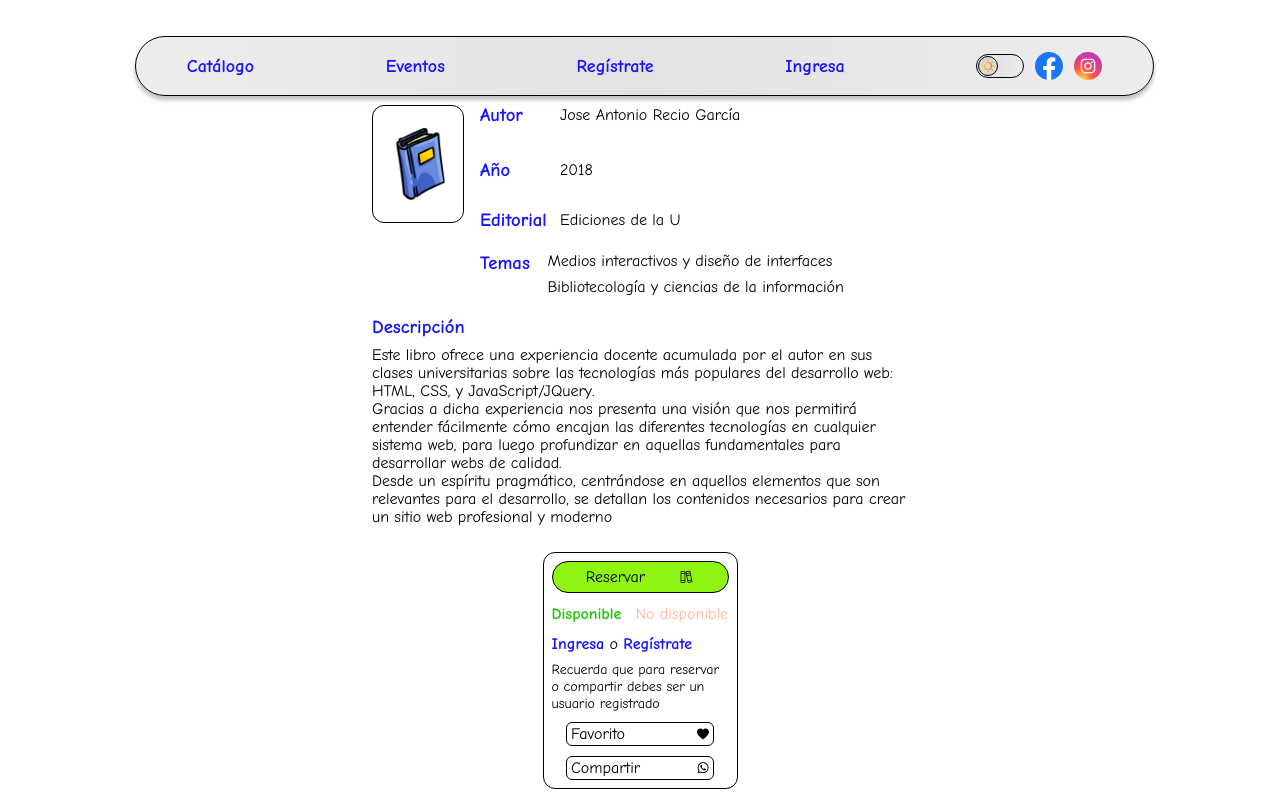
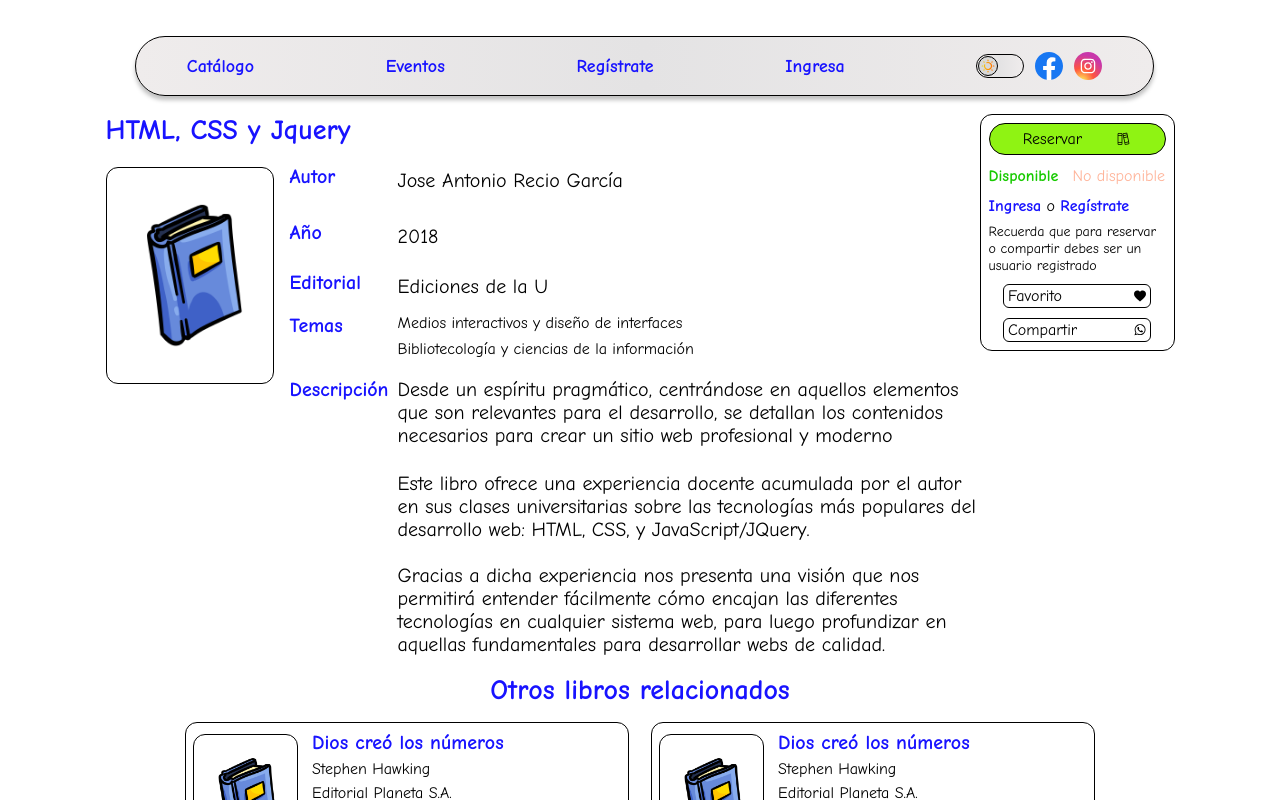
Before and after one commit to juan1988-tech/biblioteams, a Next.js app: page /cathalog/1 in a window 1280 px wide. Shown: the top 800 px of the page. Built offline with nearby package versions, Linux system fonts and the light colour scheme.

Commit message:
seccion libro hasta catalogo terminado

```diff
--- a/src/app/(home)/cathalog/[book]/book.module.css
+++ b/src/app/(home)/cathalog/[book]/book.module.css
@@ -3,6 +3,11 @@
     margin: 0 auto;
     margin-bottom: 1.6rem;
     font-size: 1.6rem;
+}
+
+.Book__container_grid{
+    display: flex;
+    flex-direction: column;
 }
 
 .Book_main_information{
@@ -108,6 +113,7 @@
 
     .Book_main_tittle{
         grid-area: Book_main_tittle;
+        font-size: 2.8rem;
     }
 
     .Book_image_container{
@@ -144,3 +150,120 @@
         width: 100%;
     }
 }
+
+@media screen and (min-width: 744px){
+    .Book_main_container{
+        width: 68.9rem;
+    }
+
+    .Book_main_information{
+        width: 48.8rem;
+        grid-template: 2.5rem 4.3rem 3.6rem 3.2rem 4.8rem 27rem/ 9.2rem 1fr;
+        grid-template-areas:"Book_main_tittle Book_main_tittle"
+        "Book_image_container Book_author"
+        "Book_image_container Book_year"
+        "Book_image_container Book_publisher"
+        "Book_image_container Book_topics"
+        " . Books_description";
+    }
+
+    .Book__container_grid{
+        flex-direction: row;
+    }
+}
+
+@media screen and (min-width: 1133px){
+    .Book_main_container{
+        width: 106.9rem;
+    }
+
+    .Book_main_information{
+        width: 87.4rem;
+        grid-template: 2.5rem 4.3rem 3.6rem 3.2rem 4.8rem 28rem/ 16.8rem 1fr;
+        grid-template-areas:"Book_main_tittle Book_main_tittle"
+        "Book_image_container Book_author"
+        "Book_image_container Book_year"
+        "Book_image_container Book_publisher"
+        "Book_image_container Book_topics"
+        " . Books_description";
+    }
+
+    .Book_image_container{
+        width: 16.8rem;
+        height: 21.7rem;
+    }
+
+    .Book_image_container img{
+        width: 14.5rem;
+        height: 14.5rem;
+    }
+
+
+    .Book_author h3,
+    .Book_year h3,
+    .Book_publisher h3,
+    .Book_topics h3,
+    .Books_description h3{
+        font-size: 2rem;
+        width: 10.8rem;
+    }
+
+    .Book_author h3 + p,
+    .Book_year h3 + p,
+    .Book_publisher h3 + p,
+    .Books_description p{
+        font-size: 2rem;
+        margin-top: 0.8rem;
+    }
+
+    .Book_topics_dewey{
+        font-size: 1.6rem;
+        width: 84%;
+    }
+
+    .Books_description{
+        display: grid;
+        grid-template: 8.6rem 10rem 1fr/10.8rem 1fr;
+        grid-template-areas:"description-tittle p1"
+                            " . p2"
+                            " . p3";
+    }
+
+    .Books_description h3{
+        grid-area:description-tittle;
+    }
+
+    .Books_description p{
+        margin-top: 0;
+    }
+
+    .Books_description p:nth-child(1){
+        grid-area: p1;
+    }
+
+    .Books_description p:nth-child(2){
+        grid-area: p2;
+    }
+
+    .Books_description p:nth-child(3){
+        grid-area: p3;
+    }
+
+    .Books_recommended .Book__main_tittle{
+        font-size: 2.8rem;
+    }
+
+    .Other__Books_target{
+        display: flex;
+        width: 91rem;
+        justify-content: space-between;
+        margin: 0 auto;
+    }
+}
+
+
+@media screen and (min-width: 1280px){
+    .Book_main_information{
+        padding-top: 11.4rem;
+    }
+}
--- a/src/app/(home)/cathalog/[book]/page.jsx
+++ b/src/app/(home)/cathalog/[book]/page.jsx
@@ -5,8 +5,8 @@ import OtherBooksTarget from '@/components/Books/OtherBooksTarget/OtherBooksTarg
 
 export default function Page() {
   return (
-      <>
       <main className={styles.Book_main_container}>
+      <div className={styles.Book__container_grid}>
       <section className={styles.Book_main_information}>
         <h1 className={styles.Book_main_tittle}>HTML, CSS y Jquery</h1>
         <figure className={styles.Book_image_container}>
@@ -43,12 +43,15 @@ export default function Page() {
         </article>
       </section>
       <BookActionTarget/>
+      </div>
       <section className={styles.Books_recommended}>
         <h1 className={styles.Book__main_tittle}>Otros libros relacionados</h1>
-        <OtherBooksTarget/>
-        <OtherBooksTarget/>
+        <article className={styles.Other__Books_target}>
+          <OtherBooksTarget/>
+          <OtherBooksTarget/>
+        </article>
       </section>
       </main>
-      </>
+
   )
 }
--- a/src/components/Books/BookActionTarget/BookActionTarget.module.css
+++ b/src/components/Books/BookActionTarget/BookActionTarget.module.css
@@ -71,3 +71,16 @@
     margin-top: 1rem;
     background: var(--main-bakground);
 }
+
+@media screen and (min-width: 744px){
+    .Book__action_target{
+        margin-top: 5.2rem;
+    }
+}
+
+
+@media screen and (min-width: 1280px){
+    .Book__action_target{
+        margin-top: 11.4rem;
+    }
+}
--- a/src/components/Books/OtherBooksTarget/OtherBooksTarget.module.css
+++ b/src/components/Books/OtherBooksTarget/OtherBooksTarget.module.css
@@ -88,3 +88,11 @@
         grid-area: Other__books_topics;
     }
 }
+
+
+@media screen and (min-width: 744px){
+    .Other__books_target{
+        margin: 0;
+        margin-top: 1.6rem;
+    }
+}
```
